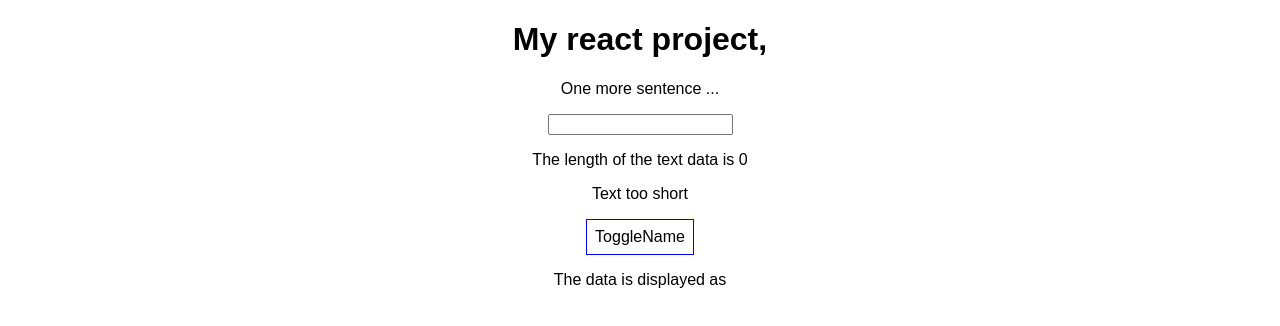
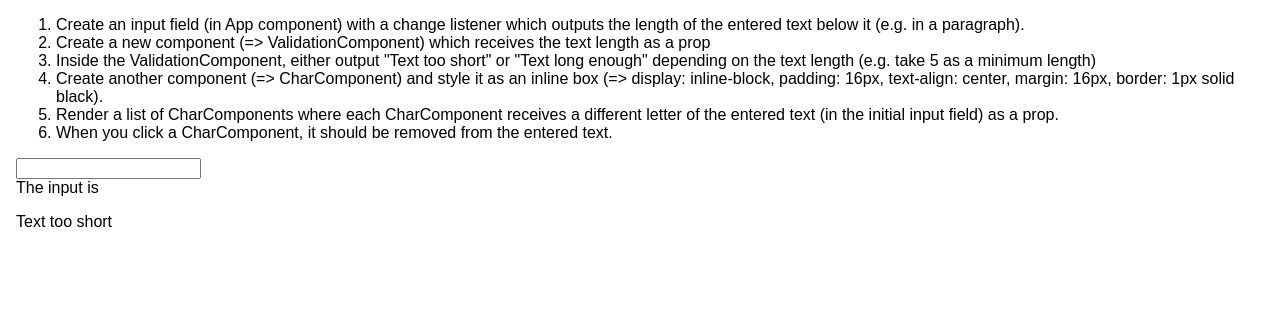
Before and after one commit to ShimnaA/myreactapp, a React (Create React App) app: page / in a window 1280 px wide. Shown: the top 326 px of the page. Built offline with nearby package versions, Linux system fonts and the light colour scheme.

Commit message:
Delete each character on clicking the relevant Char component

```diff
--- a/src/App.css
+++ b/src/App.css
@@ -1,3 +1,5 @@
 .App {
-    text-align: center;
-  }
+  margin: 16px;
+  text-align: left;
+
+}
--- a/src/App.js
+++ b/src/App.js
@@ -1,115 +1,58 @@
+import { render } from '@testing-library/react';
 import React, { Component } from 'react';
-
 import './App.css';
-import './Person/Person.css';
-import Person1 from './Person/Person';
-import Validator from './Person/Validation';
-import Charcomponent from './Person/Charcomponent'
-
-
+import Validateinput from './Person/Validation';
+import CharComp from './Person/Charcomponent';
 
 
 class App extends Component {
-  state = {
-    persons: [
-              {id: 'p1', name: 'lily', age: 24 },
-              {id: 'p2', name: 'Rose', age: 12}
-          ],
-    showPersons: false,
-    datalen: 0,
-    data: [],
-    usertxt: ''
-  }
-  deleteNameHandler = (nameIndex) => {
-
-    //const persons = this.state.persons;
-    //const persons = this.state.persons.slice();
-    const persons = [...this.state.persons];
-    persons.splice(nameIndex, 1);
-    this.setState({persons: persons});
+  state={
+    usrInput: ''
   }
 
-  deleteDataHandler = (dataIndex) => {
-    const datas = [...this.state.data];
-    datas[dataIndex] = "kk";
-    this.setState({data: datas});
+  txtchangedHandler = (event) => {
+    this.setState({
+      usrInput: event.target.value
+    })
   }
 
-   changeTextHandler = ( event, id ) => {
-      const personIndex =  this.state.persons.findIndex(p => {
-        return p.id === id;
-      });
-      const person =  { ...this.state.persons[personIndex] };
-      person.name = event.target.value;
+  deletecharHandler = (index) => {
+    const textdata = this.state.usrInput.split('');
+    textdata.splice(index, 1);
+    const updatedtext = textdata.join('');
+    this.setState({usrInput: updatedtext });
 
-      const persons =  [ ...this.state.persons ];
-      persons[personIndex] =  person;
-      this.setState( {persons: persons} );
-   }
-
-   changeTextLenHandler = (event) => {
-      const tmpdata =  event.target.value;
-      this.setState({
-        datalen: tmpdata.length,
-        data: tmpdata
-      }
-      );
- }
-
-
-   toggleNameHandler = () => {
-      const currShowPersons = this.state.showPersons;
-      this.setState({
-        showPersons: !currShowPersons}
-      );
-   }
+  }
 
   render() {
-    const chardata = this.state.usertxt.split('').map((dat) => {
-      return <Charcomponent
-              chardata={dat}
+     const chardatass = this.state.usrInput.split('').map((aa, index) => {
+        return <CharComp
+            chardata1={aa}
+            key={index}
+            delhandle={() => this.deletecharHandler(index)}
+            />;
+    });
 
-              />
-            });
+    return(
 
-    const btnstyle={
-      backgroundColor: 'white',
-      font: 'inherit',
-      border: '1px solid blue',
-      padding: '8px',
-      cursor: 'pointer'
-    }
-    let persons = null;
-    if (this.state.showPersons){
-      persons = ( <div>
-        {this.state.persons.map((person, index) => {
-          return <Person1
-                  click1={this.deleteNameHandler.bind(this, index)}
-                  change={(event) => this.changeTextHandler(event, person.id)}
-                  name={person.name}
-                  age={person.age}
-                  key={person.id}
-                  />
-          })}
-      </div>);
-    }
+      <div className='App'>
+        <ol>
+          <li>Create an input field (in App component) with a change listener which outputs the length of the entered text below it (e.g. in a paragraph).</li>
+          <li>Create a new component (=> ValidationComponent) which receives the text length as a prop</li>
+          <li>Inside the ValidationComponent, either output "Text too short" or "Text long enough" depending on the text length (e.g. take 5 as a minimum length)</li>
+          <li>Create another component (=> CharComponent) and style it as an inline box (=> display: inline-block, padding: 16px, text-align: center, margin: 16px, border: 1px solid black).</li>
+          <li>Render a list of CharComponents where each CharComponent receives a different letter of the entered text (in the initial input field) as a prop.</li>
+          <li>When you click a CharComponent, it should be removed from the entered text.</li>
+        </ol>
+      <input type="text"
+       onChange={this.txtchangedHandler}
+       value={this.state.usrInput} />
+       <div>The input is {this.state.usrInput}</div>
+       <Validateinput lendata={this.state.usrInput.length} />
 
+       {chardatass}
+       </div>
 
-
-    return (
-      <div className="App">
-        <h1> My react project, </h1>
-        <p> One more sentence ... </p>
-        <input type="text" onChange={this.changeTextLenHandler} value={this.state.usertxt} />
-        <p>The length of the text data is {this.state.datalen}</p>
-        <Validator lendata={this.state.datalen} />
-        {chardata}
-        <button
-        style={btnstyle}
-        onClick={this.toggleNameHandler}> ToggleName</button>
-        {persons}
-        <p> The data is displayed as {this.state.data}</p>
-      </div>
     );
   }
 }
--- a/src/Person/Charcomponent.js
+++ b/src/Person/Charcomponent.js
@@ -9,8 +9,8 @@
 
     };
     return(
-        <div style={style}>
-            {props.chardata}
+        <div style={style} onClick={props.delhandle}>
+            {props.chardata1}
         </div>
     );
 };
```
